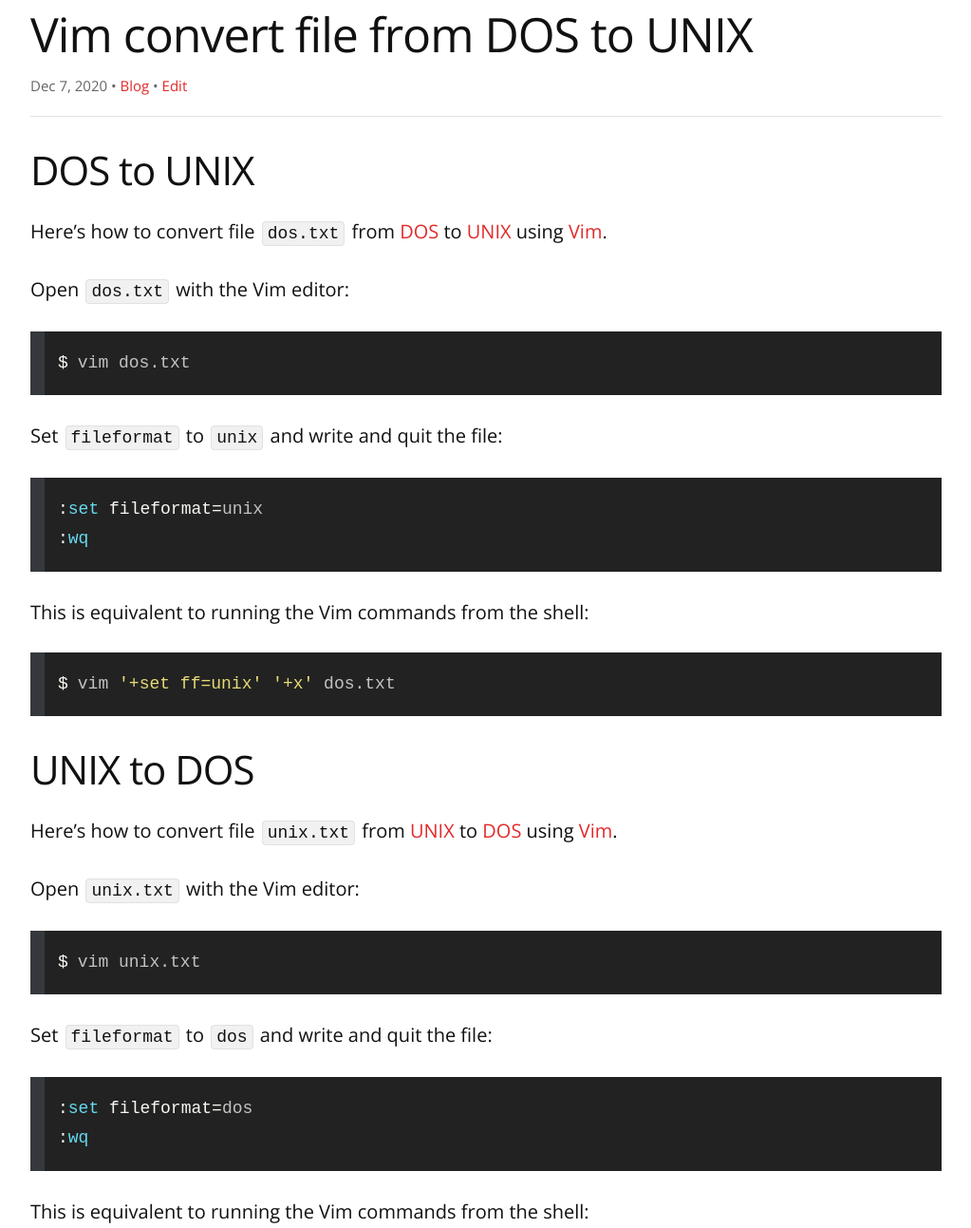
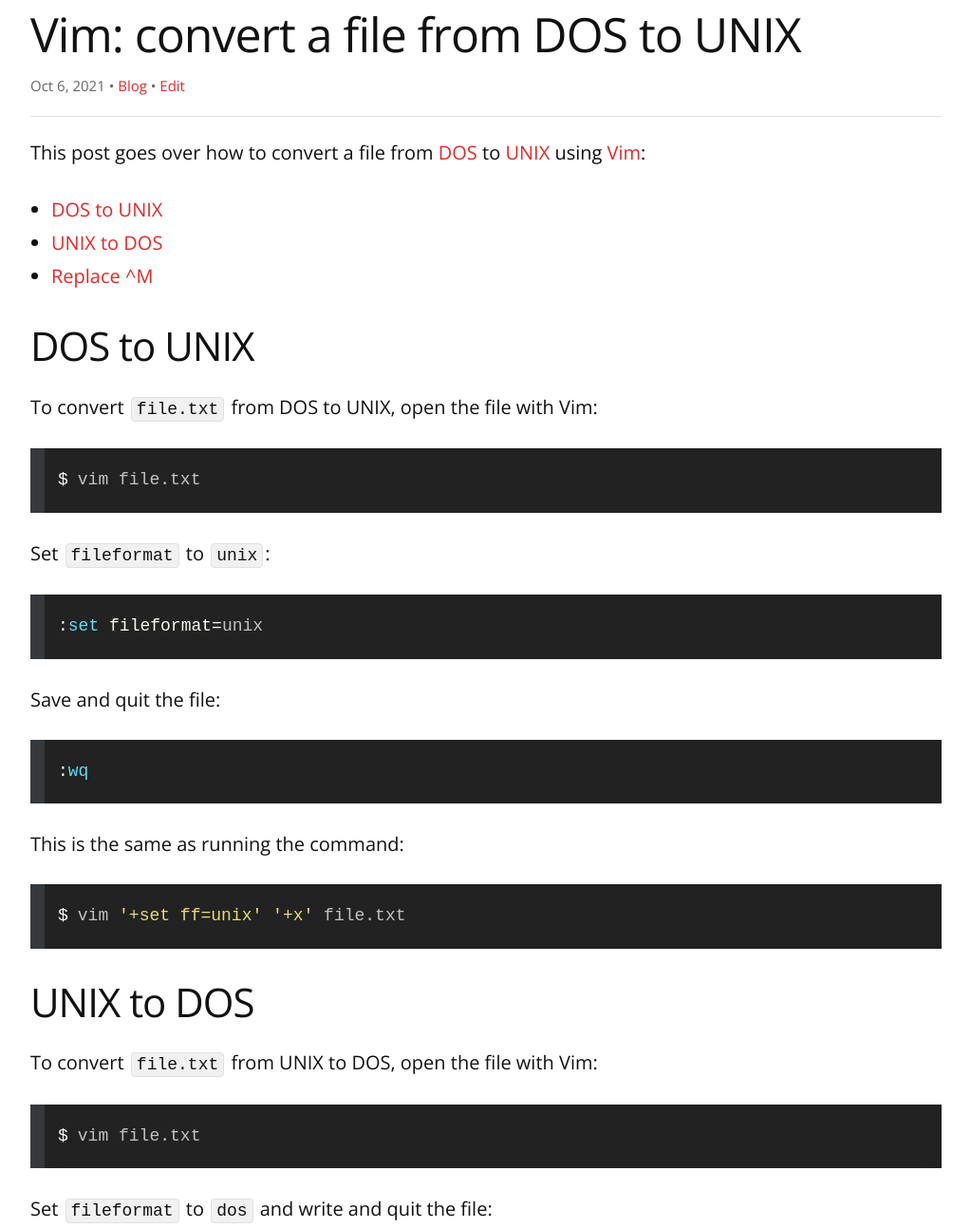
Before and after one commit to remarkablemark/remarkablemark.github.io, a Jekyll site: the page built from _posts/2020/2020-12-07-vim-convert-file-from-dos-to-unix.md, in a window 1280 px wide and 1400 px high, cut to the strip 107-1400 px from the top of the window. Shown: the whole strip at 95% size, without its empty margins (128-1151 px from the left). Built offline with Jekyll 4.4.1, drawn with Linux system fonts in a browser that asks for light colours; comment, search, counter and statistics services are not loaded; some of the changed text lies outside the part shown.

Commit message:
feat(posts): update "Vim: convert a file from DOS to UNIX"
Post: 2020-12-07-vim-convert-file-from-dos-to-unix.md

Tidy post and code blocks, add table of contents, and add section
on how to replace ^M.

````diff
--- a/_posts/2020/2020-12-07-vim-convert-file-from-dos-to-unix.md
+++ b/_posts/2020/2020-12-07-vim-convert-file-from-dos-to-unix.md
@@ -1,53 +1,76 @@
 ---
 layout: post
-title: Vim convert file from DOS to UNIX
+title: 'Vim: convert a file from DOS to UNIX'
 date: 2020-12-07 21:20:40
+updated: 2021-10-06 22:34:47
 excerpt: How to convert a file from DOS to UNIX and vice versa using Vim.
-categories: vim dos unix shell
+categories: vim dos unix
 ---
+
+This post goes over how to convert a file from [DOS](https://wikipedia.org/wiki/DOS) to [UNIX](https://wikipedia.org/wiki/Unix) using [Vim](https://www.vim.org/):
+
+- [DOS to UNIX](#dos-to-unix)
+- [UNIX to DOS](#unix-to-dos)
+- [Replace ^M](#replace-m)
 
 ## DOS to UNIX
 
-Here's how to convert file `dos.txt` from [DOS](https://en.wikipedia.org/wiki/DOS) to [UNIX](https://en.wikipedia.org/wiki/Unix) using [Vim](https://www.vim.org/).
-
-Open `dos.txt` with the Vim editor:
+To convert `file.txt` from DOS to UNIX, open the file with Vim:
 
 ```sh
-vim dos.txt
+vim file.txt
 ```
 
-Set `fileformat` to `unix` and write and quit the file:
+Set `fileformat` to `unix`:
 
 ```vim
 :set fileformat=unix
+```
+
+Save and quit the file:
+
+```vim
 :wq
 ```
 
-This is equivalent to running the Vim commands from the shell:
+This is the same as running the command:
 
 ```sh
-vim '+set ff=unix' '+x' dos.txt
+vim '+set ff=unix' '+x' file.txt
 ```
 
 ## UNIX to DOS
 
-Here's how to convert file `unix.txt` from [UNIX](https://en.wikipedia.org/wiki/Unix) to [DOS](https://en.wikipedia.org/wiki/DOS) using [Vim](https://www.vim.org/).
-
-Open `unix.txt` with the Vim editor:
+To convert `file.txt` from UNIX to DOS, open the file with Vim:
 
 ```sh
-vim unix.txt
+vim file.txt
 ```
 
 Set `fileformat` to `dos` and write and quit the file:
 
 ```vim
 :set fileformat=dos
+```
+
+Save and quit the file:
+
+```vim
 :wq
 ```
 
-This is equivalent to running the Vim commands from the shell:
+This is the same as running the command:
 
 ```sh
-vim '+set ff=dos' '+x' unix.txt
+vim '+set ff=dos' '+x' file.txt
 ```
+
+## Replace ^M
+
+To replace `^M`, run a global string replace in Vim:
+
+```vim
+:%s/^M//g
+```
+
+`^M` is entered by typing `Ctrl` + `v` and `Ctrl` + `m`.
````
